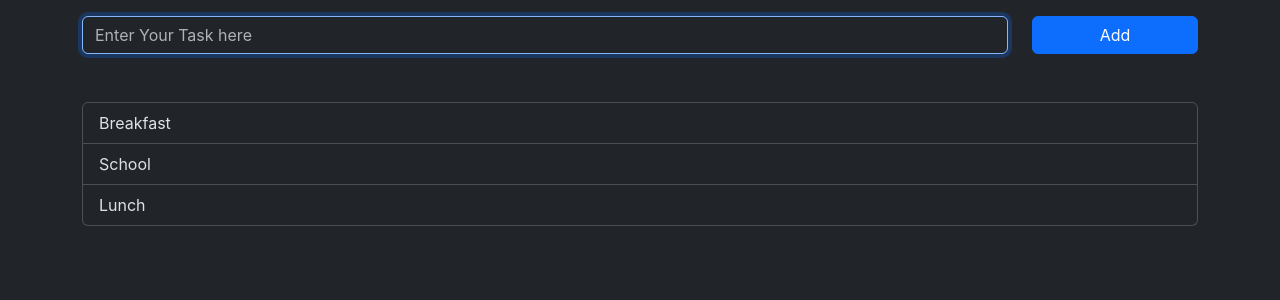
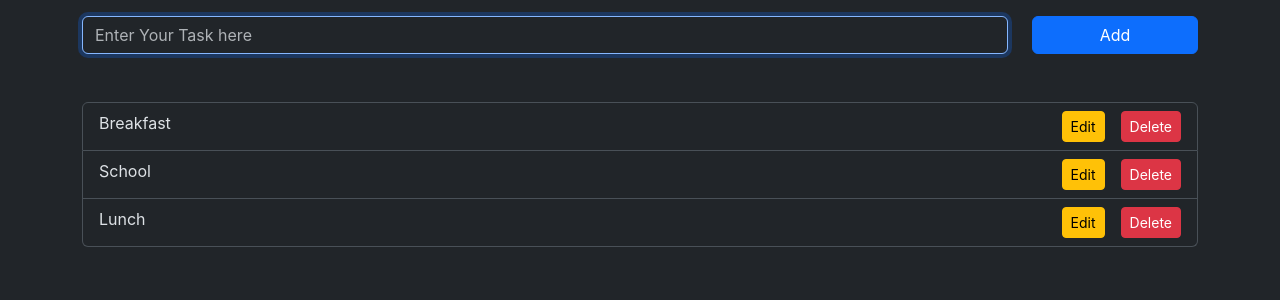
Before and after one commit to nazishshaheen/todo-app, a React (Create React App) app: page / in a window 1280 px wide. Shown: the top 300 px of the page. Built offline with nearby package versions, Linux system fonts and the light colour scheme.

Commit message:
added edit & delete button and functionallity on it

```diff
--- a/src/components/List.jsx
+++ b/src/components/List.jsx
@@ -1,12 +1,28 @@
 import React from 'react'
 
-export default function List({tasks, id}) {
+export default function List(props) {
     return (
         <section className='mt-5'>
             <ul className="list-group">
                 {
-                    tasks.length > 0 ? tasks.map((value, index) => {
-                        return <li className="list-group-item" key={index}>{value}</li>
+                    props.tasks.length > 0 ? props.tasks.map((value, index) => {
+                        return <li className="list-group-item d-flex justify-content-between" key={index}>
+                            {value}
+                            <div>
+                                <button
+                                    className='btn btn-warning btn-sm me-3'
+                                    disabled={(props.dataObj.index === -1) ? false : true}
+                                    onClick={() => props.updateTask(index, value)}>
+                                    Edit
+                                </button>
+                                <button
+                                    className='btn btn-danger btn-sm'
+                                    disabled={(props.dataObj.index === -1) ? false : true}
+                                    onClick={() => props.deleteTask(value)}>
+                                    Delete
+                                </button>
+                            </div>
+                        </li>
                     }) : <li className="list-group-item">No Todo</li>
                 }
             </ul>
```
